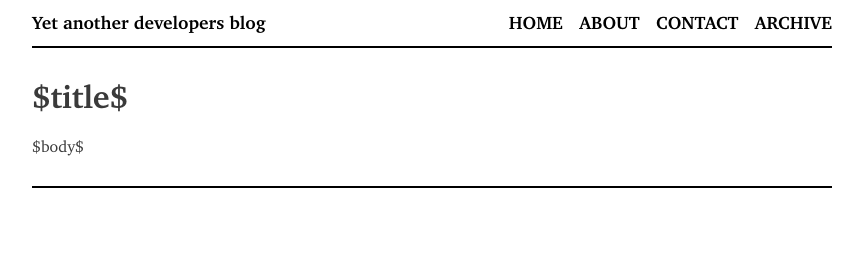
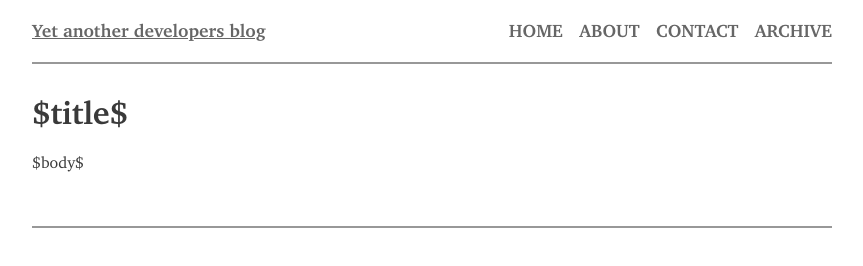
Before and after one commit to AlexMost/blog, a plain HTML site: page templates/default.html in a window 1280 px wide. Shown: the whole page, without its empty margins (208-1071 px from the left). Drawn offline with Linux system fonts and the light colour scheme.

Commit message:
some style improvements

```diff
--- a/css/default.css
+++ b/css/default.css
@@ -7,9 +7,9 @@ body {
 }
 
 div#header {
-    border-bottom: 2px solid black;
+    border-bottom: 2px solid #989898;
     margin-bottom: 30px;
-    padding: 12px 0px 12px 0px;
+    padding: 20px 0px 20px 0px;
 }
 
 div#logo a {
@@ -17,7 +17,8 @@ div#logo a {
     float: left;
     font-size: 18px;
     font-weight: bold;
-    text-decoration: none;
+    text-decoration: underline;
+    color: #666666;
 }
 
 div#header #navigation {
@@ -25,7 +26,7 @@ div#header #navigation {
 }
 
 div#header #navigation a {
-    color: black;
+    color: #666666;
     font-size: 18px;
     font-weight: bold;
     margin-left: 12px;
@@ -34,7 +35,7 @@ div#header #navigation a {
 }
 
 div#footer {
-    border-top: solid 2px black;
+    border-bottom: 2px solid #989898;
     color: #555;
     font-size: 12px;
     margin-top: 30px;
```
